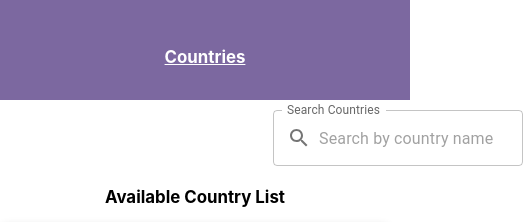
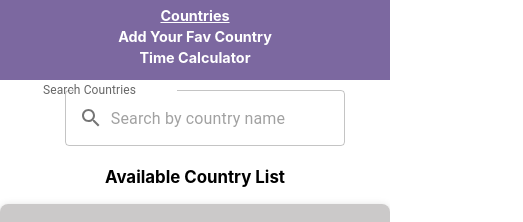
Before and after one commit to Sandhiya-29/Countries-TimeZone, a React (Create React App) app: page / in a window 390 px wide. Shown: the top 222 px of the page, 523 px wide, since content can reach past the window. Built offline with nearby package versions, Linux system fonts and the light colour scheme; no server answers; the HTML template or start-up script is replaced by a standard one.

Commit message:
files added

```diff
--- a/src/components/AddCountry.tsx
+++ b/src/components/AddCountry.tsx
@@ -150,10 +150,20 @@ const CountryList: React.FC = () => {
      <TextField
   sx={{
     marginBottom: "20px",
-        alignItems: "left",
-        width: "250px",
-        marginLeft:"60%",
-        marginTop:"10px"
+    marginTop: "10px",
+    width: {
+      xs: "90%",
+      sm: "80%",
+      md: "60%",
+      lg: "50%",
+    },
+    marginLeft: {
+      xs: "5%",
+      sm: "10%",
+      md: "20%",
+      lg: "70%",
+    },
+    alignItems: "center",
   }}
   label="Search Countries"
   value={searchTerm}
--- a/src/components/Contries.tsx
+++ b/src/components/Contries.tsx
@@ -49,8 +49,38 @@ const Countries = () => {
   return (
     <>
     <div>
-
     <TextField
+  sx={{
+    marginBottom: "20px",
+    marginTop: "10px",
+    width: {
+      xs: "90%",
+      sm: "80%",
+      md: "60%",
+      lg: "50%",
+    },
+    marginLeft: {
+      xs: "5%",
+      sm: "10%",
+      md: "20%",
+      lg: "30%",
+    },
+    alignItems: "center",
+  }}
+  label="Search Countries"
+  value={searchTerm}
+  placeholder="Search by country name"
+  className="text-input search-bar"
+  onChange={(e) => setSearchTerm(e.target.value)}
+  InputProps={{
+    startAdornment: (
+      <InputAdornment position="start">
+        <SearchIcon />
+      </InputAdornment>
+    ),
+  }}
+/>
+    {/* <TextField
       sx={{
         marginBottom: "20px",
         alignItems: "left",
@@ -70,7 +100,7 @@ const Countries = () => {
           </InputAdornment>
         ),
       }}
-    />
+    />  */}
     <h3>Available Country List</h3>
     </div>
     <TableContainer className='table-container' sx={{borderRadius:2, boxShadow:3, }} >
--- a/src/components/Country.css
+++ b/src/components/Country.css
@@ -7,14 +7,15 @@ body{
     box-sizing: border-box;
 }
 .heading{
-   width: 1200;
+   width: 100%;
    background-color:#7c68a0;
 }
 .head{
-    display: flex;
-    flex-direction: row;
-    justify-content: space-around;
-    color: white;
+  flex-direction: row;
+  justify-content: space-around;
+  align-items: center;
+  color: white;
+  padding: 10px;
 }
 .head h3{
 cursor: pointer;
@@ -131,22 +132,6 @@ ul{
 }
 
 @media (max-width: 768px) {
-  .heading {
-    width: 100%;
-    height: auto;
-    padding: 10px;
-  }
-
-  .head {
-    flex-direction: column;
-    align-items: center;
-  }
-
-  .head h2 {
-    font-size: 1rem;
-    padding: 5px 0;
-  }
-
   .input {
     margin-left: 10%;
     gap: 10px;
@@ -175,9 +160,7 @@ ul{
 
 
 @media (max-width: 1024px) {
-  .heading {
-    width: 100%;
-  }
+
 
   .text-input {
     width: 70%;
@@ -191,11 +174,6 @@ ul{
     width: 90%;
   }
 }
-.heading {
-  width: 100%;
-  height: auto;
-}
-
 .input {
   width: 100%;
   max-width: 500px;
@@ -251,3 +229,53 @@ img {
 .table-row:nth-child(odd) {
   background-color: #ffffff;
 }
+@media (max-width: 768px) {
+  .heading{
+    height: 200px;
+  }
+  .head {
+    flex-direction: column;
+    justify-content: center;
+  }
+
+  .head h3 {
+    margin:2px 0;
+    font-size: 1rem;
+  }
+}
+
+/* For very small screens like mobile devices */
+@media (max-width: 480px) {
+  .head {
+    padding: 5px;
+  }
+
+  .head h3 {
+    font-size: 0.9rem;
+  }
+}
+.text-input.search-bar {
+  width: 40%;
+  margin-left: 70%;
+}
+
+@media (max-width: 1024px) {
+  .text-input.search-bar {
+    width: 60%;
+    margin-left: 20%;
+  }
+}
+
+@media (max-width: 768px) {
+  .text-input.search-bar {
+    width: 80%;
+    margin-left: 10%;
+  }
+}
+
+@media (max-width: 480px) {
+  .text-input.search-bar {
+    width: 90%;
+    margin-left: 5%;
+  }
+}
--- a/src/components/TimeCalculator.tsx
+++ b/src/components/TimeCalculator.tsx
@@ -53,7 +53,7 @@ const TimeCalculator: React.FC = () => {
       });
 
       if (!baseDateTime.isValid) {
-        setError('Invalid time format or timezone. Use HH:mm and a valid timezone.');
+        setError('Please give correct time format or timezone. Use HH:mm 00:00 and a valid timezone.');
         return;
       }
       const times: Record<string, string> = {};
@@ -104,6 +104,7 @@ const TimeCalculator: React.FC = () => {
           label="Current Time(HH:MM)"
           variant="outlined"
           value={currentTime}
+          autoComplete='off'
           placeholder="HH:MM"
           onChange={(e) => setCurrentTime(e.target.value)}
         />
```
Lines whose indentation alone changed are shown as unchanged.
